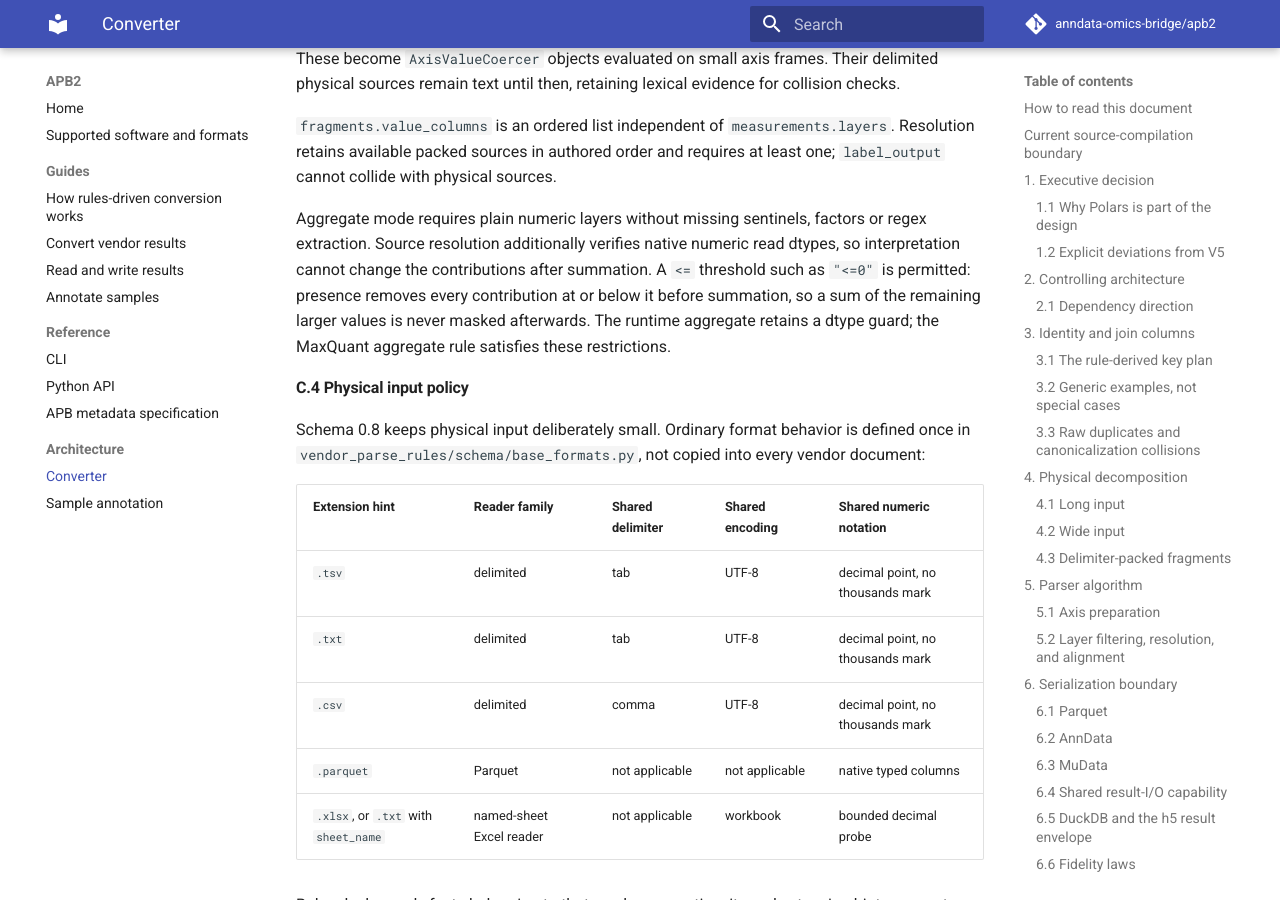
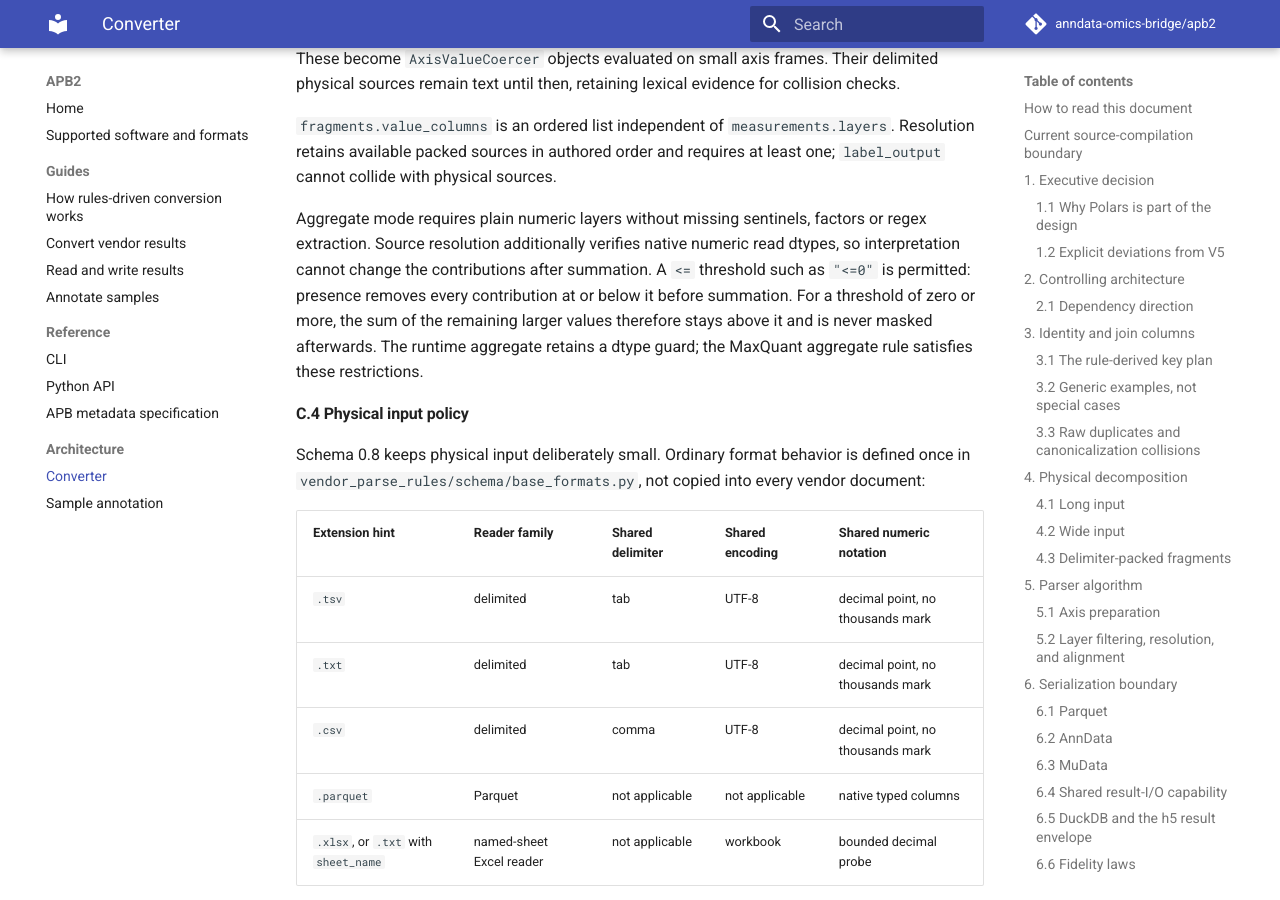
Before and after one commit to anndata-omics-bridge/apb2, an MkDocs documentation site: the page built from docs/architecture_converter.md, in a window 1280 px wide and 900 px high, scrolled down 48013 px. Built offline with MkDocs 1.6.1 and Material for MkDocs 9.7.7, drawn with Linux system fonts in a browser that asks for light colours; comment, search, counter and statistics services are not loaded.

Commit message:
fix: allow at most one missing_values threshold; export ResultIOError
A second "<=" entry in missing_values is now a rule error instead of
silently using the largest one, matching the documented contract.
apb2.result_facade re-exports ResultIOError so result consumers stop
importing parserV2.parse_quant.io.errors. CHANGES.md records the
"<=0" abundance change from 8651e1f, docs note that a sum survives
aggregate-mode masking only for thresholds of zero or more, and the
AlphaDIA v2 example uses "<=0".

```diff
--- a/docs/architecture_converter.md
+++ b/docs/architecture_converter.md
@@ -1914,7 +1914,7 @@
       {
         "name": "Precursor_Intensity",
         "source": "precursor.intensity",
-        "missing_values": [0]
+        "missing_values": ["<=0"]
       },
       {"name": "QValue", "source": "precursor.qval"},
       {"name": "Proba", "source": "precursor.proba"},
@@ -2044,7 +2044,7 @@
 
 `fragments.value_columns` is an ordered list independent of `measurements.layers`. Resolution retains available packed sources in authored order and requires at least one; `label_output` cannot collide with physical sources.
 
-Aggregate mode requires plain numeric layers without missing sentinels, factors or regex extraction. Source resolution additionally verifies native numeric read dtypes, so interpretation cannot change the contributions after summation. A `<=` threshold such as `"<=0"` is permitted: presence removes every contribution at or below it before summation, so a sum of the remaining larger values is never masked afterwards. The runtime aggregate retains a dtype guard; the MaxQuant aggregate rule satisfies these restrictions.
+Aggregate mode requires plain numeric layers without missing sentinels, factors or regex extraction. Source resolution additionally verifies native numeric read dtypes, so interpretation cannot change the contributions after summation. A `<=` threshold such as `"<=0"` is permitted: presence removes every contribution at or below it before summation. For a threshold of zero or more, the sum of the remaining larger values therefore stays above it and is never masked afterwards. The runtime aggregate retains a dtype guard; the MaxQuant aggregate rule satisfies these restrictions.
 
 #### C.4 Physical input policy
 
```
Also changed, not shown: CHANGES.md (+4 -0 lines), docs/api.md (+1 -1 lines), docs/rule-based.md (+1 -1 lines), 3 other files.
